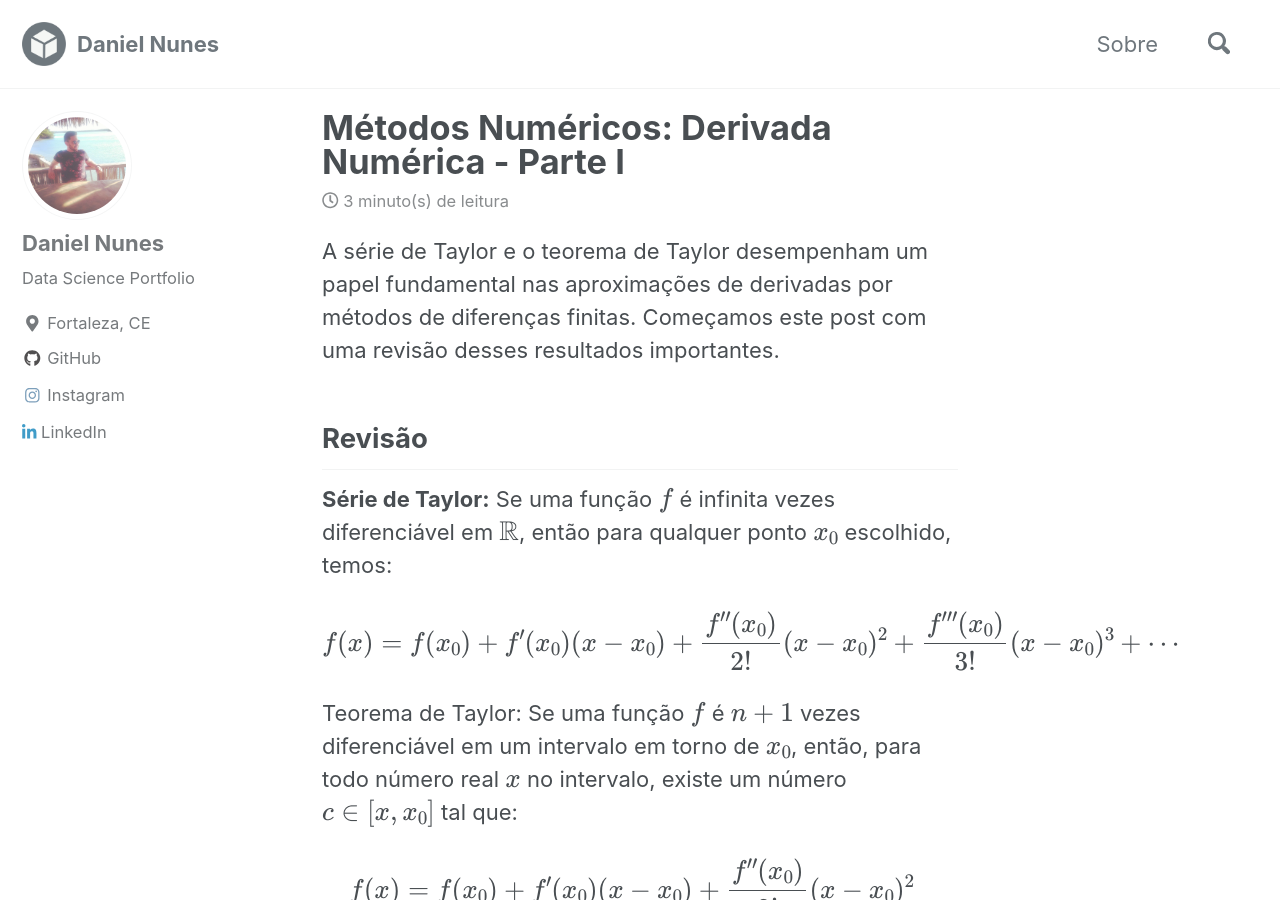
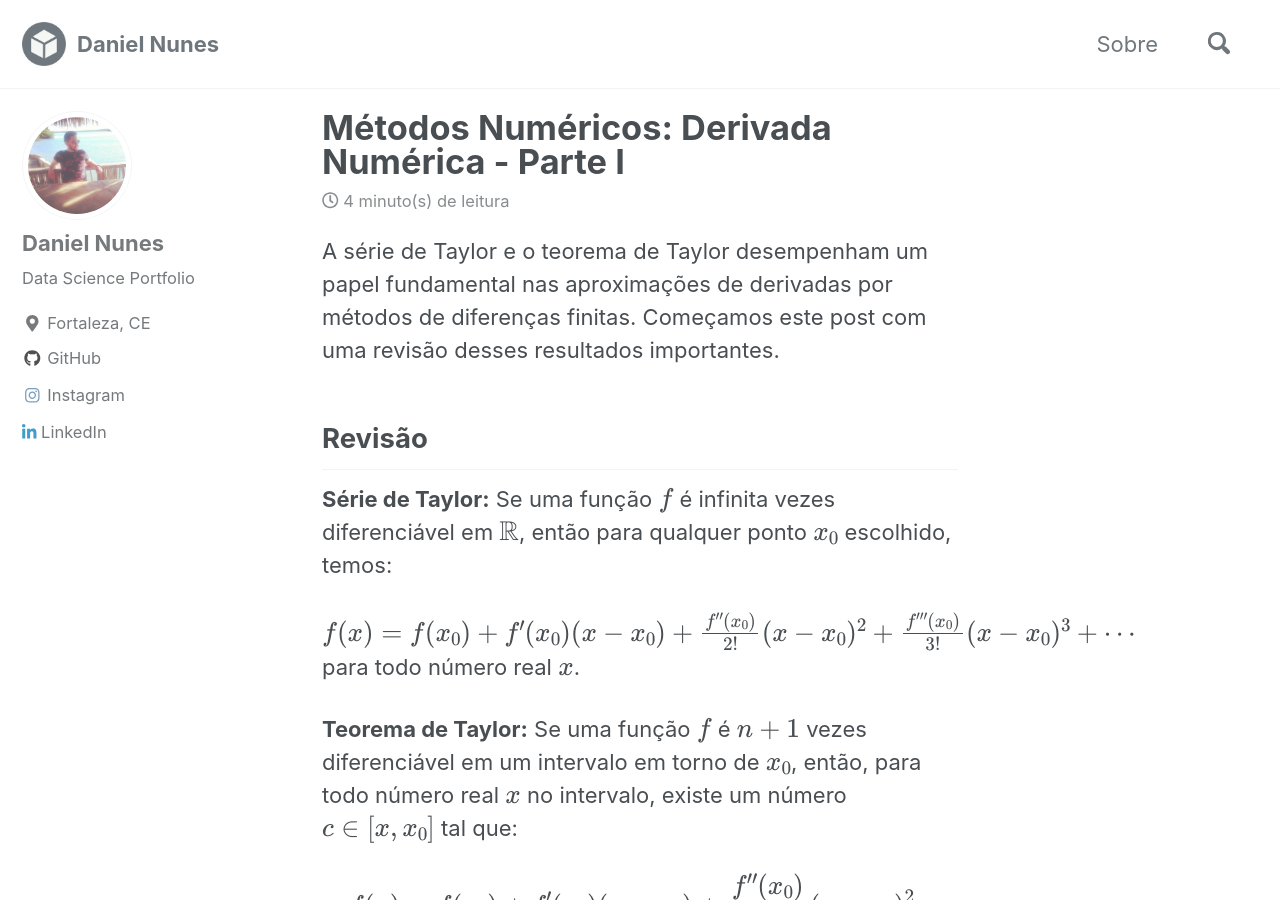
Before and after one commit to danielmnunes/danielmnunes.github.io, a Jekyll site: the page built from _posts/2020-03-06-derivada-numerica-parte1.md, in a window 1280 px wide and 900 px high. Built offline with Jekyll 4.4.1, drawn with Linux system fonts in a browser that asks for light colours; cached includes are drawn as plain includes; nearby versions of some CDN libraries; formulas are drawn with MathJax 3; comment, search, counter and statistics services are not loaded.

Commit message:
post mn pt 19

```diff
--- a/_posts/2020-03-06-derivada-numerica-parte1.md
+++ b/_posts/2020-03-06-derivada-numerica-parte1.md
@@ -19,8 +19,9 @@
 $$
 f(x) = f(x_{0}) + f{}'(x_{0})(x - x_{0}) + \frac{f{}''(x_{0})}{2!}(x - x_{0})^{2} + \frac{f{}'''(x_{0})}{3!}(x - x_{0})^{3} + \cdots
 $$
+para todo número real $$x$$.
 
-Teorema de Taylor: Se uma função $$f$$ é $$n+1$$ vezes diferenciável em um intervalo em torno de  $$x_{0}$$, então, para todo número real $$x$$ no intervalo, existe um número $$c \in [x, x_{0}]$$ tal que:
+**Teorema de Taylor:** Se uma função $$f$$ é $$n+1$$ vezes diferenciável em um intervalo em torno de  $$x_{0}$$, então, para todo número real $$x$$ no intervalo, existe um número $$c \in [x, x_{0}]$$ tal que:
 
 $$
 \begin{align}
```
